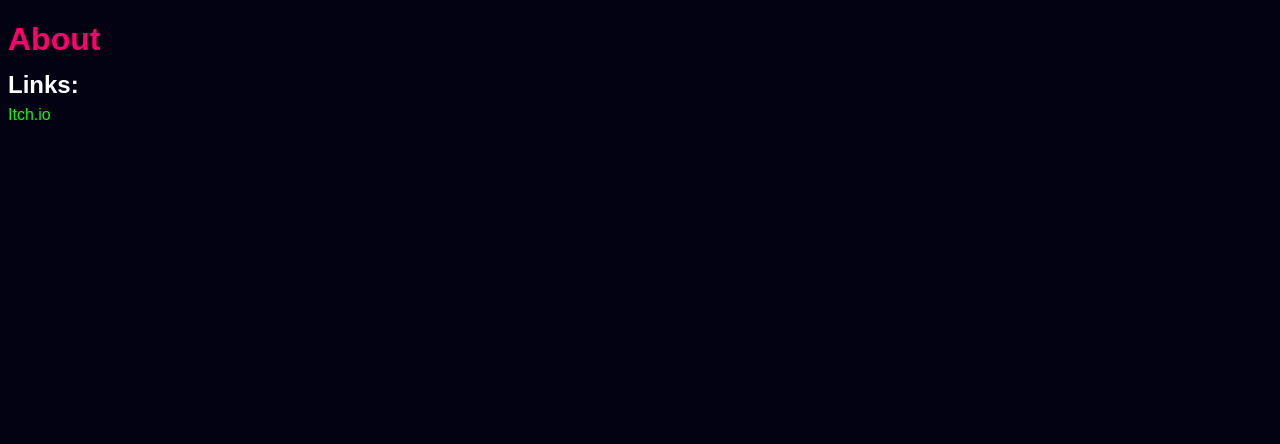
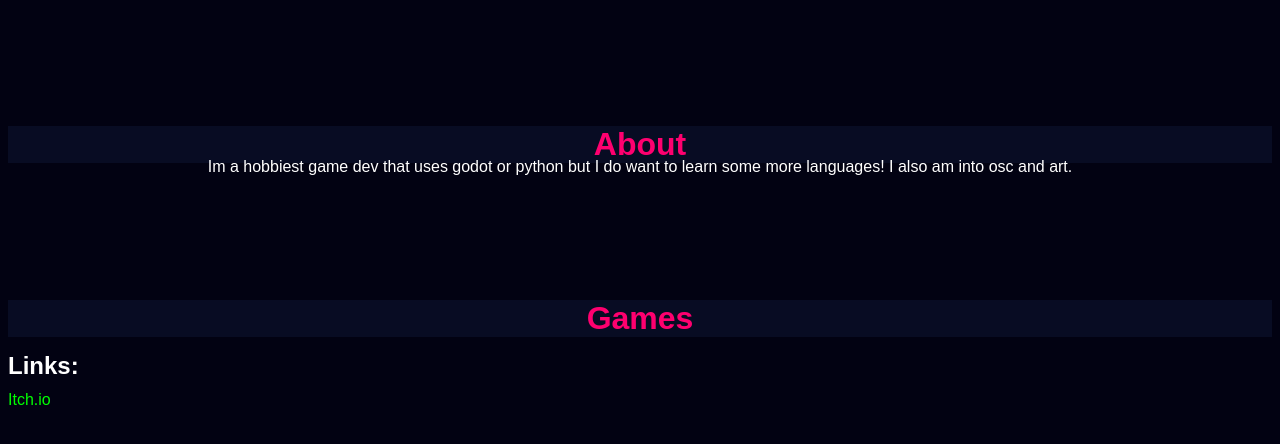
Before and after one commit to Neoloxal/neoloxal.github.io, a plain HTML site: page index.html in a window 1280 px wide. Drawn offline with Linux system fonts and the light colour scheme.

Commit message:
Updating site Part 3

```diff
--- a/index.html
+++ b/index.html
@@ -3,10 +3,14 @@
     <link rel="stylesheet" href="styles.css">
     <head>
         <title>Neoloxal's Website</title>
-        <link rel="icon" type="image/x-ico" href="">
+        <link rel="icon" type="image/x-ico" href="https://github.com/Neoloxal/neoloxal.github.io/blob/main/Assets/paint.png?raw=true">
     </head>
     <body></body>
         <h1 class="title">About</h1>
+        <p class="content">Im a hobbiest game dev that uses godot or python but I do want to learn some more languages! I also am into osc and art. </p>
+
+        <h1 class="title">Games</h1>
+
         <h2>Links:</h2>
         <a href="https://neoloxal.itch.io" class="link">Itch.io</a>
     </body>
--- a/styles.css
+++ b/styles.css
@@ -2,12 +2,23 @@ body {
     color: rgb(255, 255, 255);
     font-family: Arial, Helvetica, sans-serif;;
     background-color: #020212;
-    line-height: 65%;
+    line-height: 90%;
 }
 
 .title {
     color: rgb(255, 0, 111);
+    margin-top: 10%;
     line-height: normal;
+    text-align: center;
+    background-color: #080c23;
+}
+
+.content{
+    text-align: center;
+    margin-top: -2%;
+    margin-left: 5%;
+    margin-right: 5%;
+    /*background-color: #080826*/;
 }
 
 .link {
```
Also changed, not shown: Assets/Click.png (added), Assets/PH.png (added).
